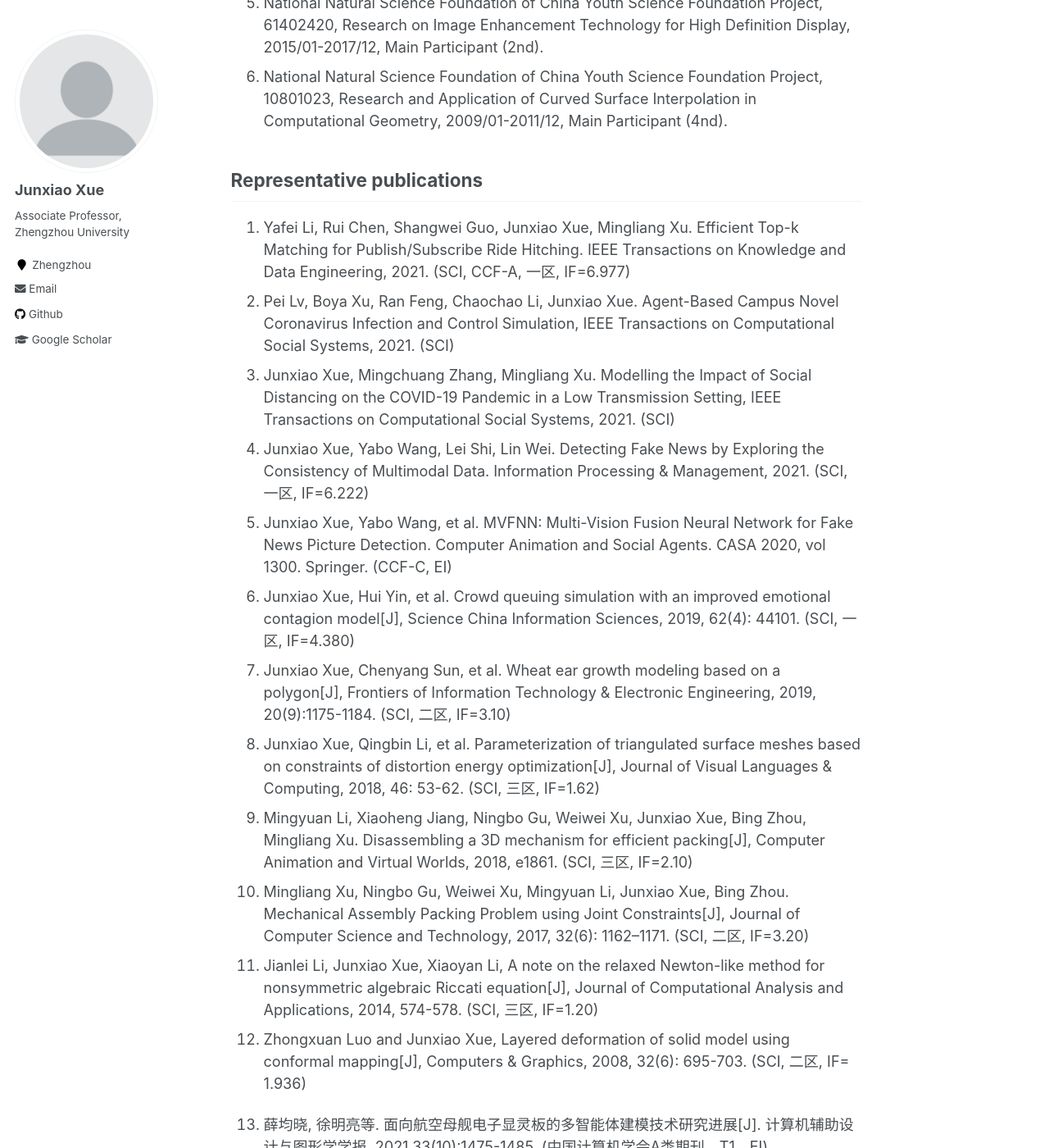
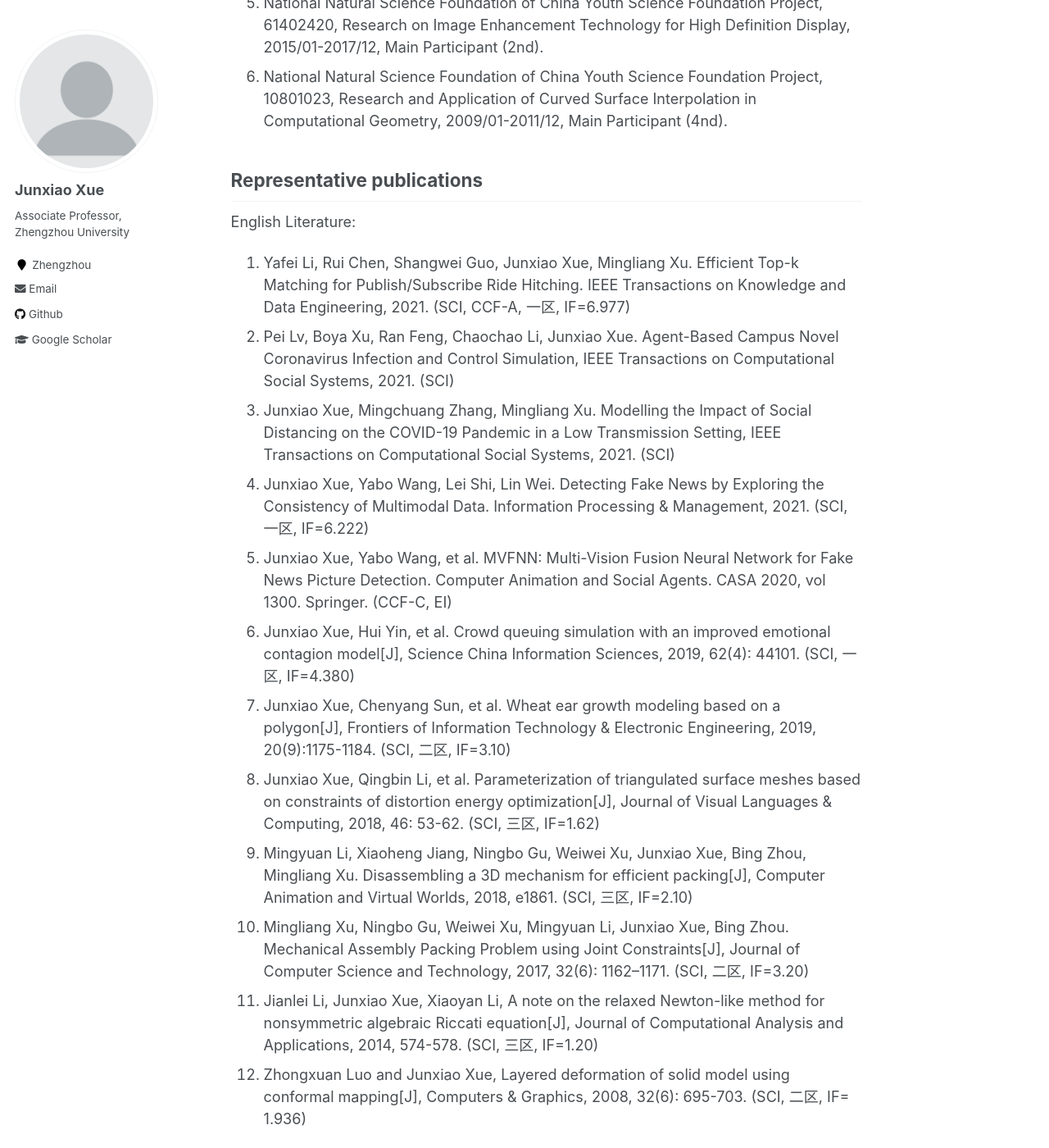
Before and after one commit to shibo2/shibo2.github.io, a Jekyll site: the page built from _pages/about.md, in a window 1280 px wide and 1400 px high, scrolled down 1255 px. Shown: the whole window at 82% size. Built offline with Jekyll 4.4.1, drawn with Linux system fonts in a browser that asks for light colours.

Commit message:
Update about.md

```diff
--- a/_pages/about.md
+++ b/_pages/about.md
@@ -27,6 +27,7 @@ Representative Research Projects
 
 Representative publications
 ------
+English Literature:
 1. Yafei Li, Rui Chen, Shangwei Guo, Junxiao Xue, Mingliang Xu. Efficient Top-k Matching for Publish/Subscribe Ride Hitching. IEEE Transactions on Knowledge and Data Engineering, 2021. (SCI, CCF-A, 一区, IF=6.977)
 2. Pei Lv, Boya Xu, Ran Feng, Chaochao Li, Junxiao Xue. Agent-Based Campus Novel Coronavirus Infection and Control Simulation, IEEE Transactions on Computational Social Systems, 2021. (SCI)
 3. Junxiao Xue, Mingchuang Zhang, Mingliang Xu. Modelling the Impact of Social Distancing on the COVID-19 Pandemic in a Low Transmission Setting, IEEE Transactions on Computational Social Systems, 2021. (SCI)
```
Also changed, not shown: other parts of _pages/about.md (+1 -11 lines).
